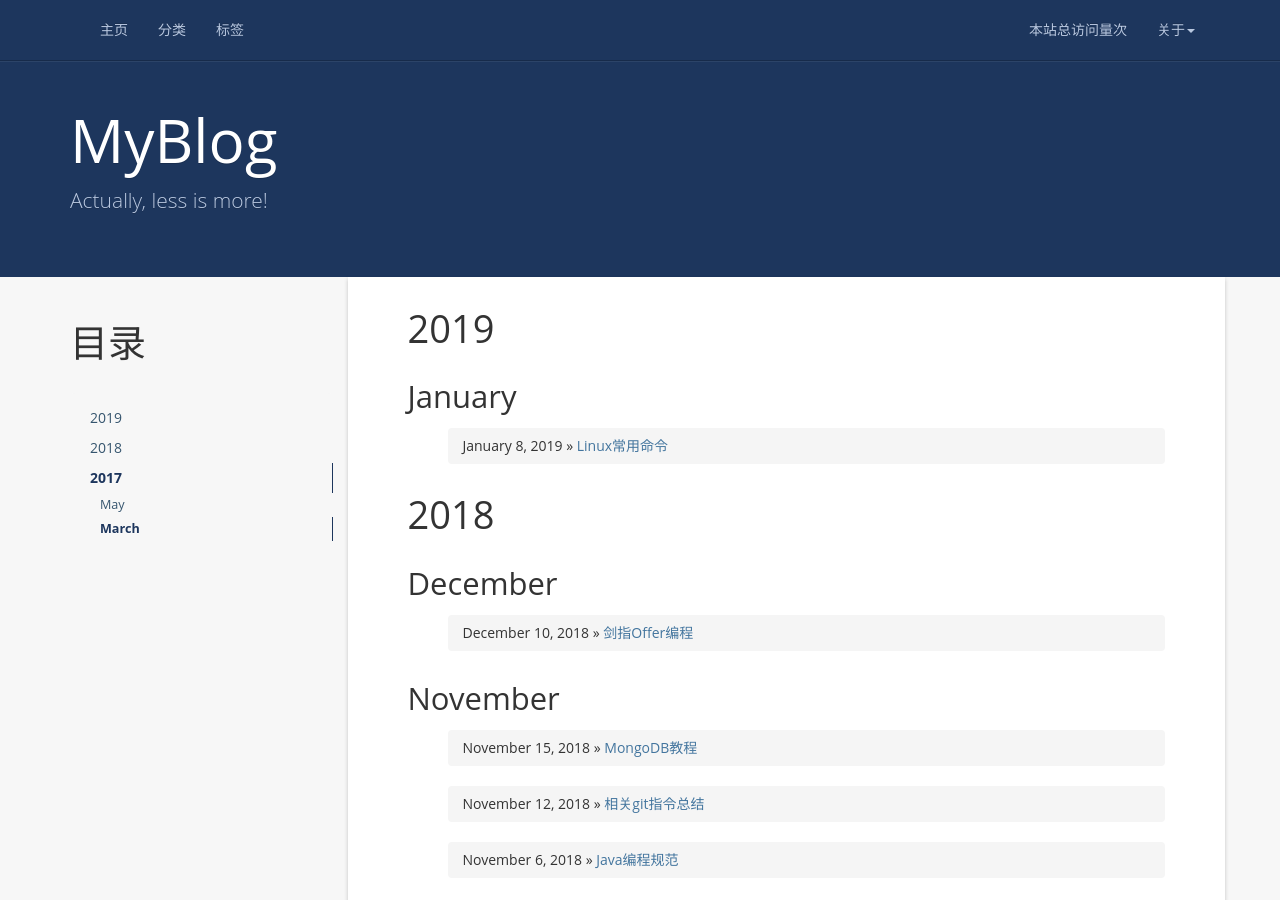
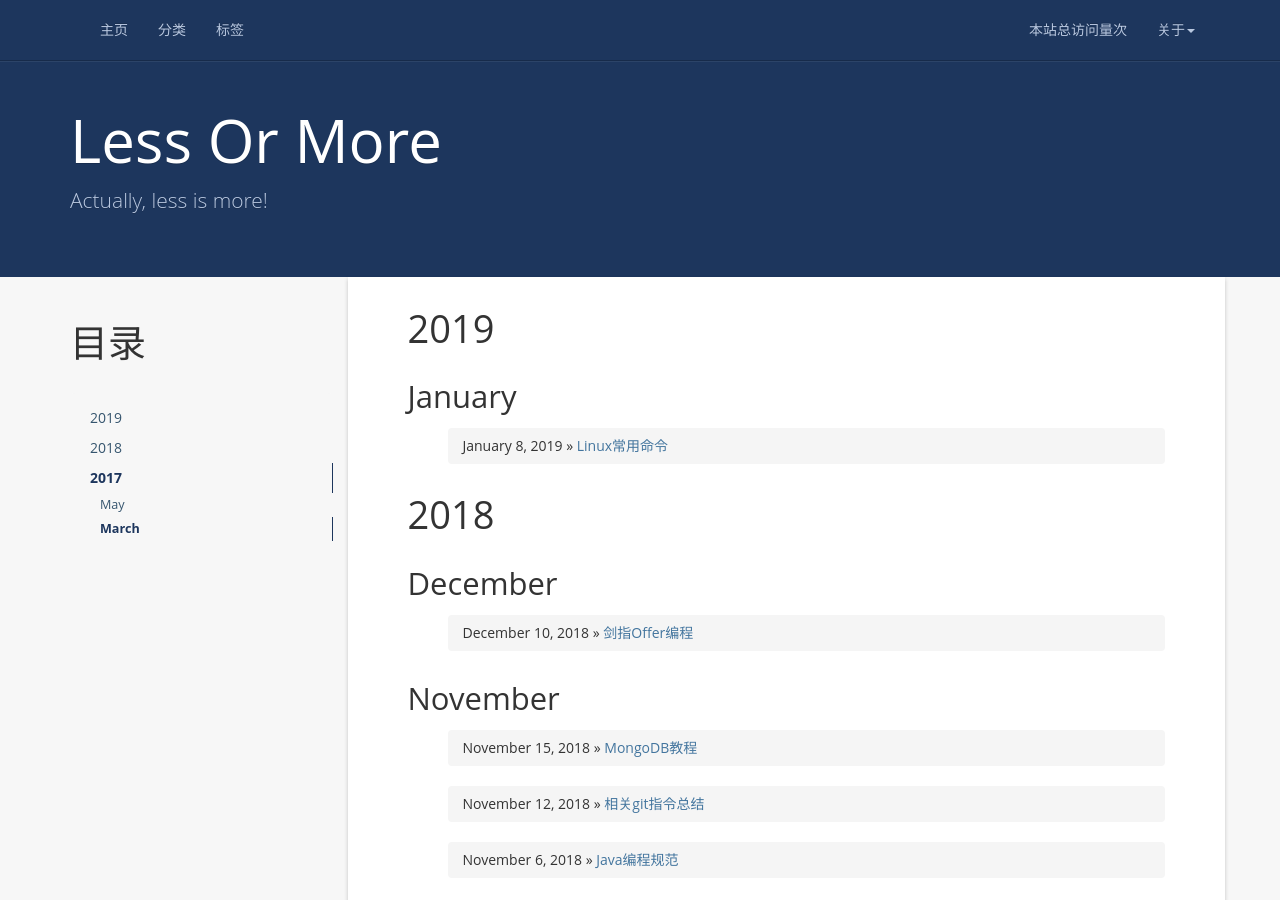
Before and after one commit to zhengchengyy/blog, a Jekyll site: the page built from index.html, in a window 1280 px wide and 900 px high. Built offline with Jekyll 4.4.1, drawn with Linux system fonts in a browser that asks for light colours; nearby versions of some CDN libraries; the list of posts is cut into pages by our own code; comment, search, counter and statistics services are not loaded.

Commit message:
modify configuration

```diff
--- a/_config.yml
+++ b/_config.yml
@@ -1,5 +1,5 @@
 # Site settings
-name: MyBlog
+name: Less Or More
 email: 303247612@qq.com
 author: 郑诚
 url: http://zhengchengyy.github.io
```
